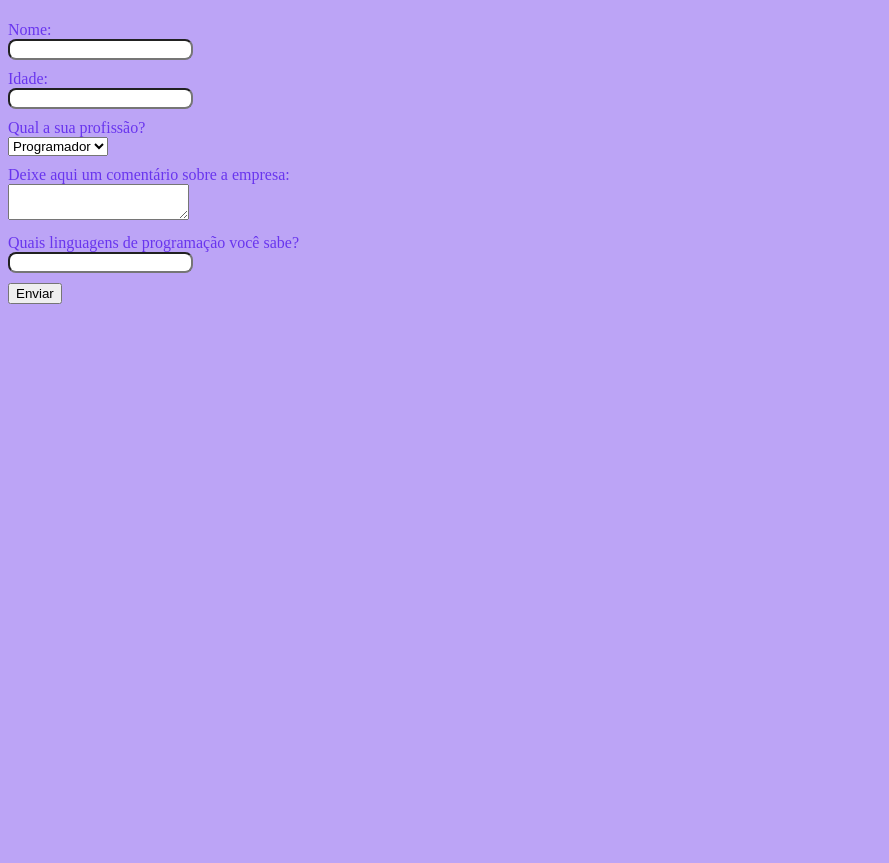
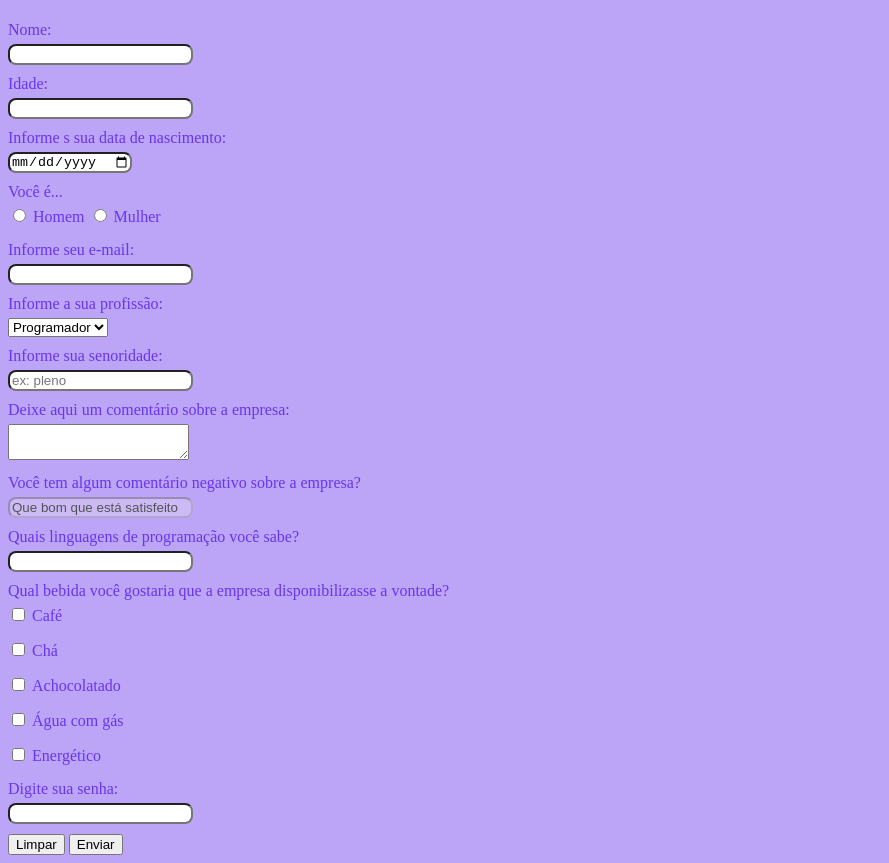
Before and after one commit to lanaramiro/formularios, a plain HTML site: page index.html in a window 1280 px wide. Shown: the part 66-929 px from the top of the page, without its empty margins (0-889 px from the left). Before the commit the page ends 800 px from the top, so only its background shows below. Drawn offline with Linux system fonts and the light colour scheme.

Commit message:
formularios

```diff
--- a/index.html
+++ b/index.html
@@ -19,21 +19,51 @@
         <label for="age">Idade:</label>
         <input type="text" name="age">
     </div>
+      <!-- datas -->
+     <div>
+        <label for="birthday">Informe s sua data de nascimento:</label>
+        <input type="date" name="birthday">
+     </div>
     <div>
+    <!-- radio button -->
+    <div>
+        <label for="gender">Você é...</label>
+        <div class="radio">
+            <input type="radio" value="men" name="gender">
+            <label for="men">Homem</label>
+            <input type="radio" value="women" name="gender">
+            <label for="women">Mulher</label>
+        </div>
+    </div>
+        <!-- Email -->
+    <div>
+        <label for="email">Informe seu e-mail:</label>
+        <input type="email" name="email">
+    </div>
          <!-- Atributo select -->
-        <label for="job">Qual a sua profissão?</label>
+        <label for="job">Informe a sua profissão:</label>
         <select name="job">
             <option value="dev">Programador</option>
             <option value="tester">Tester/QA</option>
             <option value="devops">DevOps</option>
         </select>
     </div>
+    <!-- placeholder -->
+      <div>
+        <label for="senior">Informe sua senoridade:</label>
+        <input type="text" name="senior" placeholder="ex: pleno">
+      </div>
     <!-- Atributo textarea -->
     <div>
         <label for="comment">Deixe aqui um comentário sobre a empresa:</label>
         <textarea name="comment"></textarea>
     </div>
-    <!-- Atrivuto datalist -->
+    <!-- disabled -->
+     <div>
+        <label>Você tem algum comentário negativo sobre a empresa?</label>
+        <input type="text" value="Que bom que está satisfeito" disabled>
+     </div>
+    <!-- Atributo datalist -->
      <div>
         <label for="language">Quais linguagens de programação você sabe?</label>
         <input type="text" list="languages" name="language">
@@ -45,7 +75,38 @@
             <option value="Python"></option>
         </datalist>
      </div>
-        <!-- Envio de forms -->
+     <!-- checkbox button -->
+     <div>
+        <label for="drink">Qual bebida você gostaria que a empresa disponibilizasse a vontade?</label>
+        <div class="radio">
+            <input type="checkbox" value="cofee" name="drink[]">
+            <label for="cofee">Café</label>
+        </div>
+        <div class="radio">
+            <input type="checkbox" value="tea" name="drink[]">
+            <label for="tea">Chá</label>
+        </div>
+        <div class="radio">
+            <input type="checkbox" value="chocolate" name="drink[]">
+            <label for="chocolate">Achocolatado</label>
+        </div>
+        <div class="radio">
+            <input type="checkbox" value="sparklingwater" name="drink[]">
+            <label for="sparklingwater">Água com gás</label>
+        </div>
+        <div class="radio">
+            <input type="checkbox" value="energetic" name="drink[]">
+            <label for="energetic">Energético</label>
+        </div>
+     </div>
+     <!-- Senha -->
+      <div>
+        <label for="password">Digite sua senha:</label>
+        <input type="password" name="password">
+      </div>
+        <!-- Resetar form -->
+        <input type="reset" value="Limpar">
+        <!-- Envio de form -->
         <input type="submit" value="Enviar">
 </body>
 </html>
--- a/styles.css
+++ b/styles.css
@@ -12,7 +12,15 @@ div{
     margin-bottom: 10px;
 }
 
+label{
+    margin-bottom: 5px;
+}
+
 div label, div input{
     display: block;
     border-radius: 8px;
 }
+
+.radio label,.radio input, .radio span{
+    display: inline-block;
+}
```
